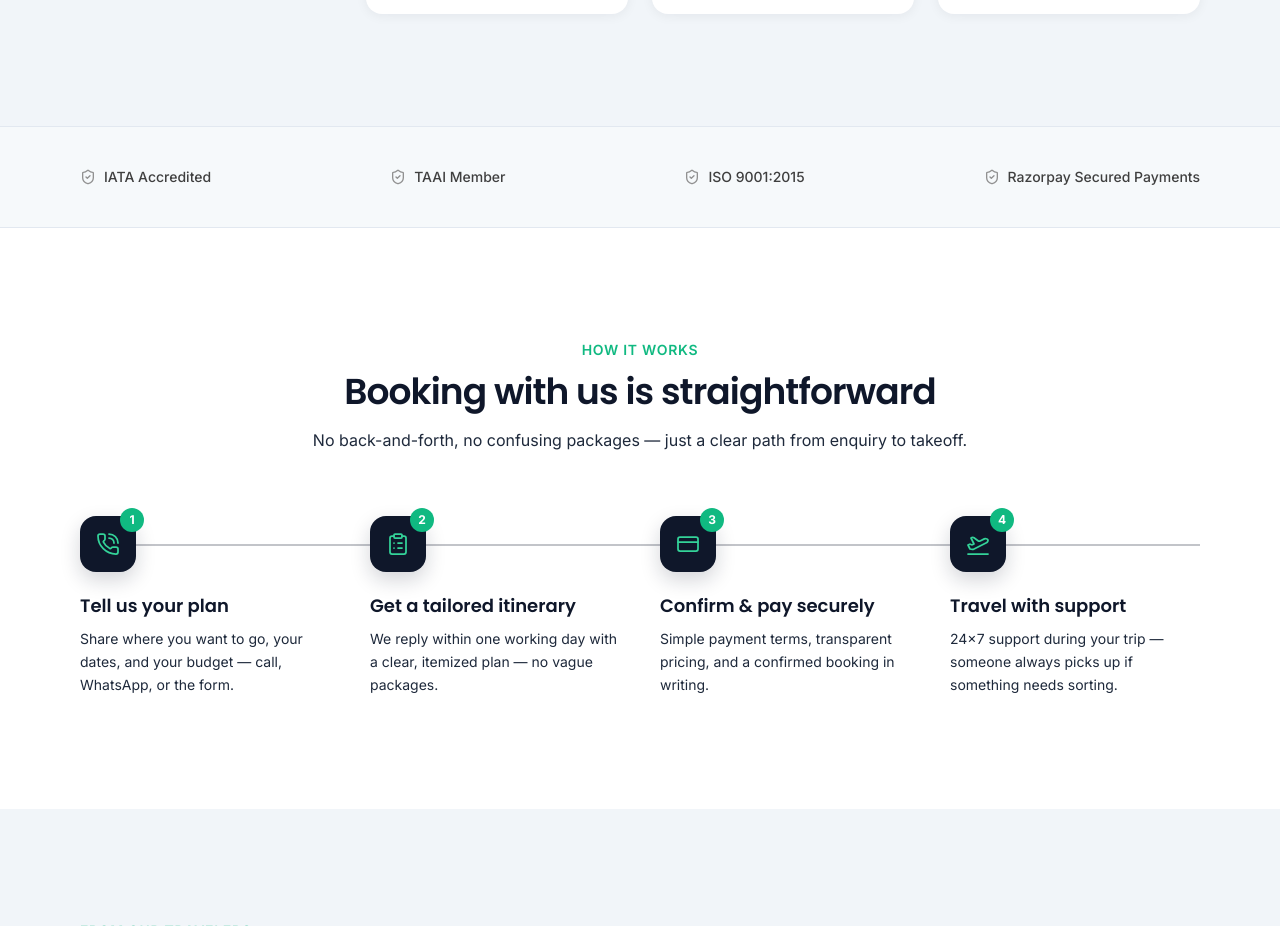
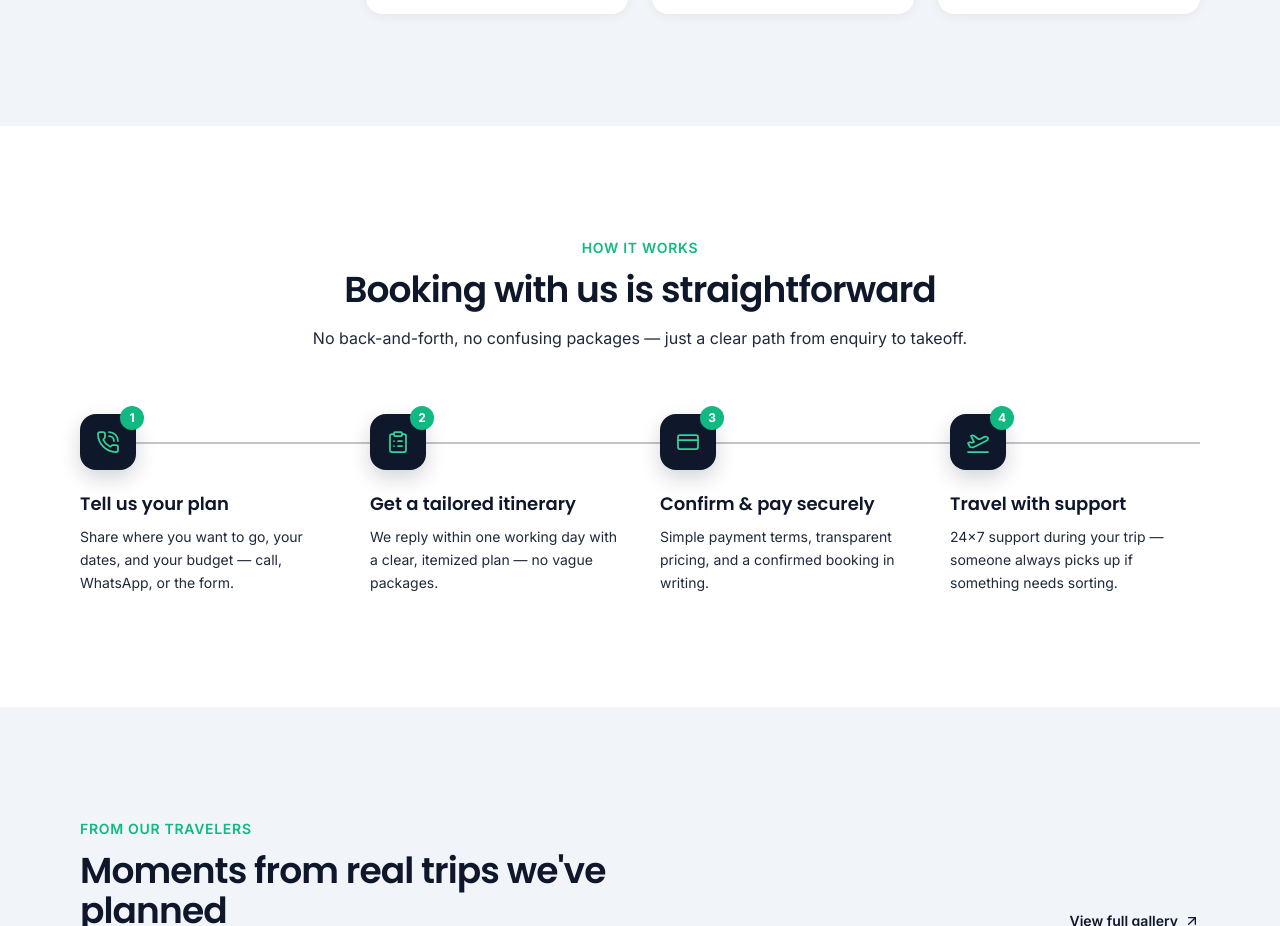
Before and after one commit to hardeep652/ambicatravels, a Next.js app: page / in a window 1280 px wide. Shown: the part 3059-3985 px from the top of the page. Built offline with nearby package versions, Linux system fonts and the light colour scheme; no server answers; the database is empty.

Commit message:
Remove trust badges section from homepage

```diff
--- a/app/page.tsx
+++ b/app/page.tsx
@@ -5,7 +5,6 @@ import { Stats } from "@/components/sections/Stats";
 import { WhyChooseUs } from "@/components/sections/WhyChooseUs";
 import { ServicesPreview } from "@/components/sections/ServicesPreview";
 import { PackagesPreview } from "@/components/sections/PackagesPreview";
-import { TrustBadges } from "@/components/sections/TrustBadges";
 import { HowItWorks } from "@/components/sections/HowItWorks";
 import { GalleryPreview } from "@/components/sections/GalleryPreview";
 import { Testimonials } from "@/components/sections/Testimonials";
@@ -28,7 +27,7 @@ export default function Home() {
         <WhyChooseUs />
         <ServicesPreview />
         <PackagesPreview />
-        <TrustBadges />
+
         <HowItWorks />
         <GalleryPreview />
         <Testimonials />
--- a/components/sections/TrustBadges.tsx
+++ b/components/sections/TrustBadges.tsx
@@ -1,24 +1,5 @@
 "use client";
 
-import { ShieldCheck } from "lucide-react";
-import { TRUST_BADGES } from "@/lib/data";
-
 export function TrustBadges() {
-  return (
-    <section className="border-y border-navy-100 bg-navy-50/60 py-10">
-      <div className="container-px mx-auto max-w-7xl">
-        <div className="flex flex-wrap items-center justify-center gap-x-10 gap-y-5 sm:justify-between">
-          {TRUST_BADGES.map((badge) => (
-            <div
-              key={badge.id}
-              className="flex items-center gap-2 text-sm font-medium text-navy-400 grayscale transition-all duration-300 hover:text-navy-700 hover:grayscale-0"
-            >
-              <ShieldCheck className="h-4 w-4 text-emerald-500" />
-              {badge.label}
-            </div>
-          ))}
-        </div>
-      </div>
-    </section>
-  );
+  return null;
 }
```
